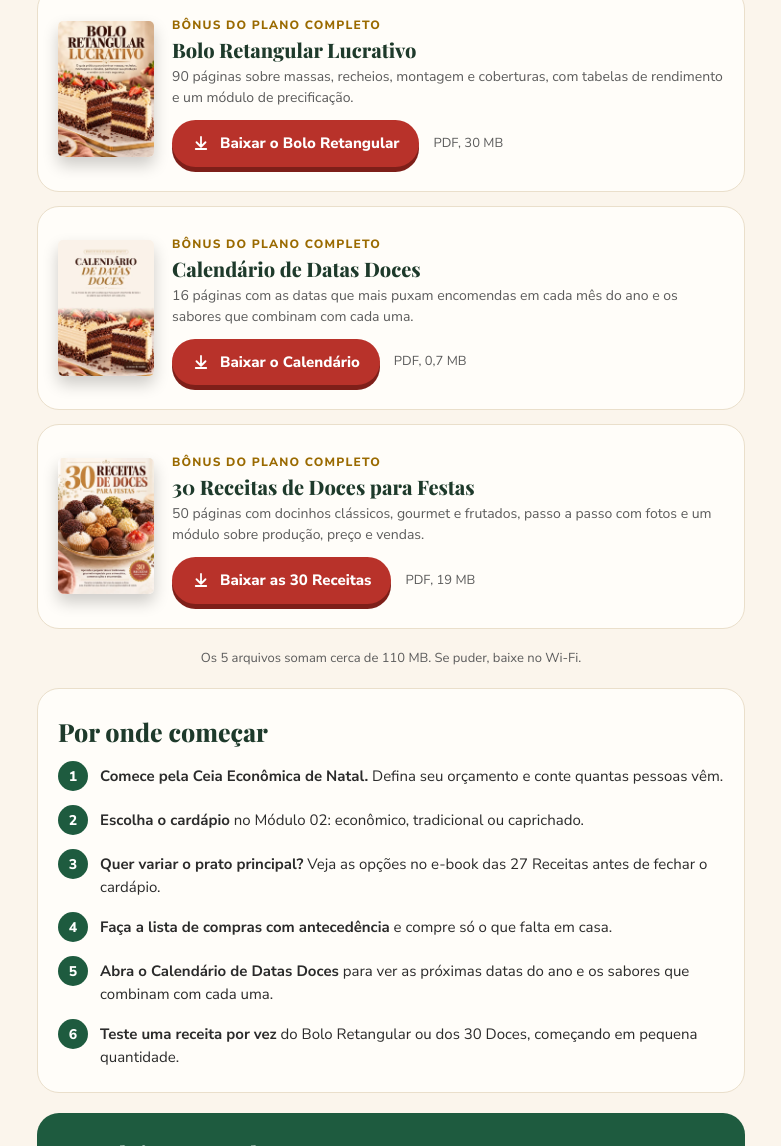
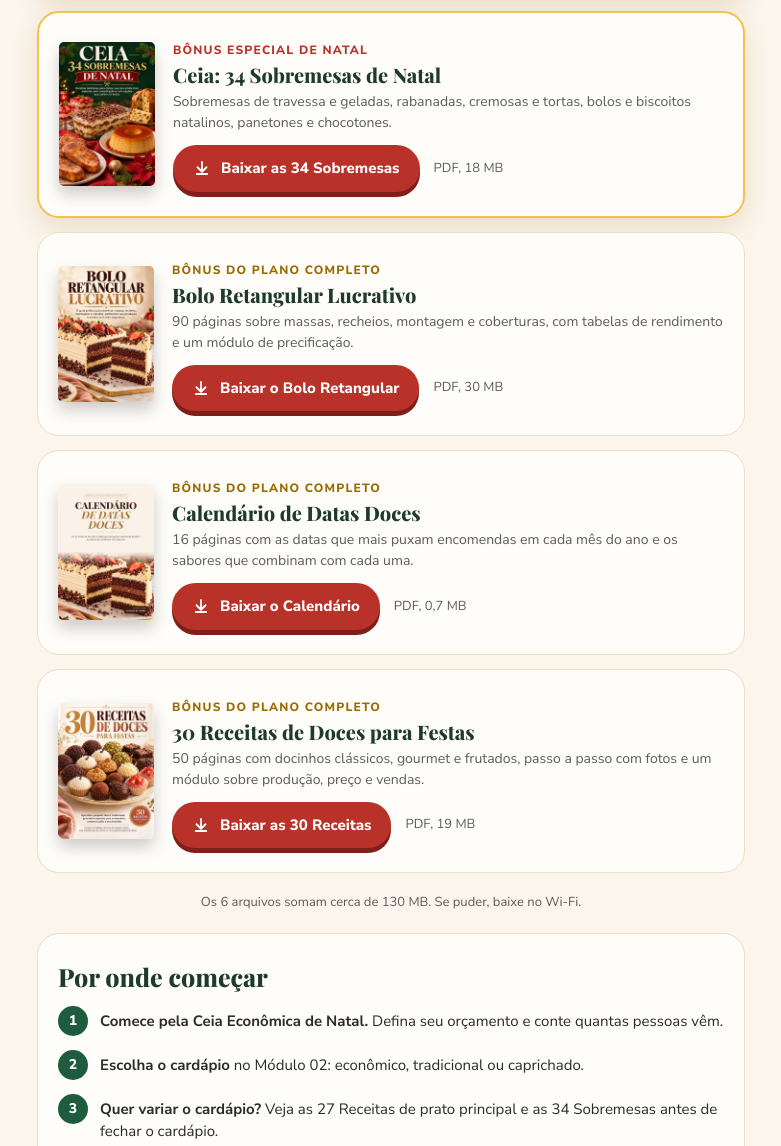
Before and after one commit to Herlor2k/obrigado-plano-completo, a plain HTML site: page index.html in a window 1280 px wide. Shown: the part 720-1866 px from the top of the page, without its empty margins (249-1030 px from the left). Drawn offline with nearby package versions, Linux system fonts and the light colour scheme.

Commit message:
Adiciona Ceia 34 Sobremesas na página
Co-Authored-By: Claude Opus 5.5 <noreply@anthropic.com>
Claude-Session: https://claude.ai/code/session_012D3HDzLzG9gFqYhNwvFzyK

```diff
--- a/index.html
+++ b/index.html
@@ -64,7 +64,7 @@ footer{text-align:center;font-size:13px;color:#5C5C5C;padding:8px 20px 36px}
 <header class="topo">
 <span class="selo"><svg width="14" height="14" viewBox="0 0 24 24" fill="none" stroke="currentColor" stroke-width="3" stroke-linecap="round" stroke-linejoin="round" aria-hidden="true"><path d="M20 6L9 17l-5-5"/></svg>Compra confirmada</span>
 <h1>Seu <span>Plano Completo</span> chegou</h1>
-<p>Obrigada pela confiança! Aqui estão os 5 materiais: a sua ceia de Natal, as 27 receitas de prato principal e mais três guias de doces.</p>
+<p>Obrigada pela confiança! Aqui estão os 6 materiais: a sua ceia de Natal, 27 receitas de prato principal, 34 sobremesas de Natal e mais três guias de doces.</p>
 </header>
 
 <main>
@@ -90,6 +90,15 @@ footer{text-align:center;font-size:13px;color:#5C5C5C;padding:8px 20px 36px}
 <h3>Ceia: 27 Receitas para o Prato Principal</h3>
 <p>Carnes bovinas, assados suínos, aves, peixes e bacalhau para o centro da mesa, com rendimento, cronograma da ceia e guia de porções.</p>
 <div class="acao"><a class="baixar" href="ceia-27-receitas-prato-principal.pdf" download="Ceia_27_Receitas_Prato_Principal.pdf"><svg width="18" height="18" viewBox="0 0 24 24" fill="none" stroke="currentColor" stroke-width="2.4" stroke-linecap="round" stroke-linejoin="round" aria-hidden="true"><path d="M12 4v12M6 11l6 6 6-6M5 20h14"/></svg>Baixar as 27 Receitas</a><span class="nota">PDF, 31 MB</span></div>
+</div>
+</div>
+<div class="card mat destaque">
+<img src="capa-ceia-34-sobremesas-de-natal.webp" width="400" height="600" alt="Capa de Ceia: 34 Sobremesas de Natal" loading="lazy">
+<div class="info">
+<span class="rotulo">Bônus especial de Natal</span>
+<h3>Ceia: 34 Sobremesas de Natal</h3>
+<p>Sobremesas de travessa e geladas, rabanadas, cremosas e tortas, bolos e biscoitos natalinos, panetones e chocotones.</p>
+<div class="acao"><a class="baixar" href="ceia-34-sobremesas-de-natal.pdf" download="Ceia_34_Sobremesas_de_Natal.pdf"><svg width="18" height="18" viewBox="0 0 24 24" fill="none" stroke="currentColor" stroke-width="2.4" stroke-linecap="round" stroke-linejoin="round" aria-hidden="true"><path d="M12 4v12M6 11l6 6 6-6M5 20h14"/></svg>Baixar as 34 Sobremesas</a><span class="nota">PDF, 18 MB</span></div>
 </div>
 </div>
 <div class="card mat">
@@ -121,14 +130,14 @@ footer{text-align:center;font-size:13px;color:#5C5C5C;padding:8px 20px 36px}
 </div>
 </section>
 
-<p class="nota" style="text-align:center;margin:0">Os 5 arquivos somam cerca de 110 MB. Se puder, baixe no Wi-Fi.</p>
+<p class="nota" style="text-align:center;margin:0">Os 6 arquivos somam cerca de 130 MB. Se puder, baixe no Wi-Fi.</p>
 
 <section class="card">
 <h2>Por onde começar</h2>
 <ol class="passos">
 <li><span class="b">1</span><span><strong>Comece pela Ceia Econômica de Natal.</strong> Defina seu orçamento e conte quantas pessoas vêm.</span></li>
 <li><span class="b">2</span><span><strong>Escolha o cardápio</strong> no Módulo 02: econômico, tradicional ou caprichado.</span></li>
-<li><span class="b">3</span><span><strong>Quer variar o prato principal?</strong> Veja as opções no e-book das 27 Receitas antes de fechar o cardápio.</span></li>
+<li><span class="b">3</span><span><strong>Quer variar o cardápio?</strong> Veja as 27 Receitas de prato principal e as 34 Sobremesas antes de fechar o cardápio.</span></li>
 <li><span class="b">4</span><span><strong>Faça a lista de compras com antecedência</strong> e compre só o que falta em casa.</span></li>
 <li><span class="b">5</span><span><strong>Abra o Calendário de Datas Doces</strong> para ver as próximas datas do ano e os sabores que combinam com cada uma.</span></li>
 <li><span class="b">6</span><span><strong>Teste uma receita por vez</strong> do Bolo Retangular ou dos 30 Doces, começando em pequena quantidade.</span></li>
```
Also changed, not shown: capa-ceia-34-sobremesas-de-natal.webp (added), vercel.json.
